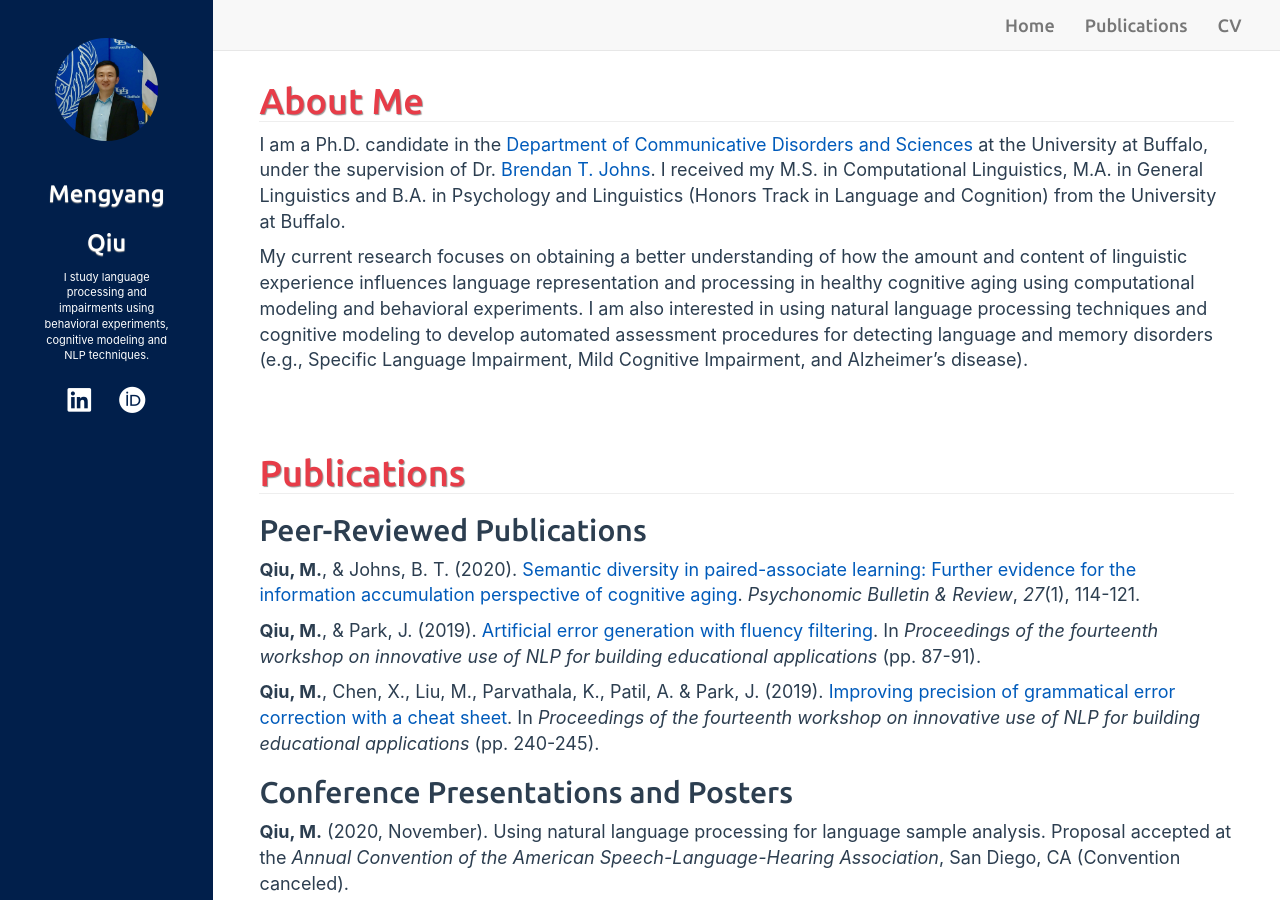
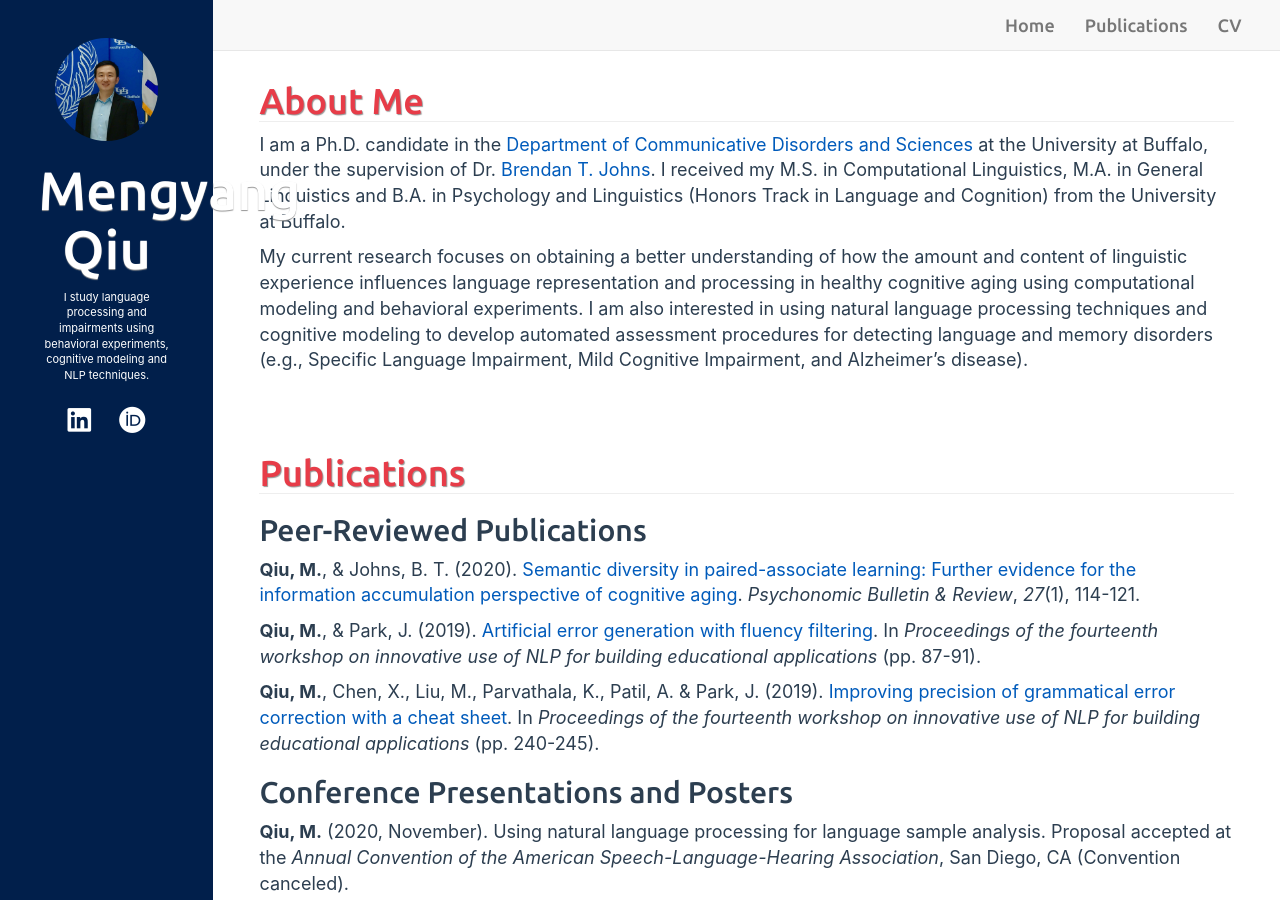
Before and after one commit to mengyangq/mengyangq.github.io, a Jekyll site: the page built from index.html, in a window 1280 px wide and 900 px high. Built offline with Jekyll 4.4.1, drawn with Linux system fonts in a browser that asks for light colours; nearby versions of some CDN libraries; a style sheet for code colours, icons or effects is not loaded.

Commit message:
Sun Oct 11 23:47:59 EDT 2020

```diff
--- a/_includes/sidebar.html
+++ b/_includes/sidebar.html
@@ -13,7 +13,7 @@
 <!-- sidebar.html -->
 <div class="sidebar-header" role="banner">
   <h3 class="title">
-    <a href="{{ site.BASE_PATH }}/" style="font-size: 24px">{{ site.title }}</a>
+    <a href="{{ site.BASE_PATH }}/" style="font-size: larger">{{ site.title }}</a>
   </h3>
 </div>
 
```
